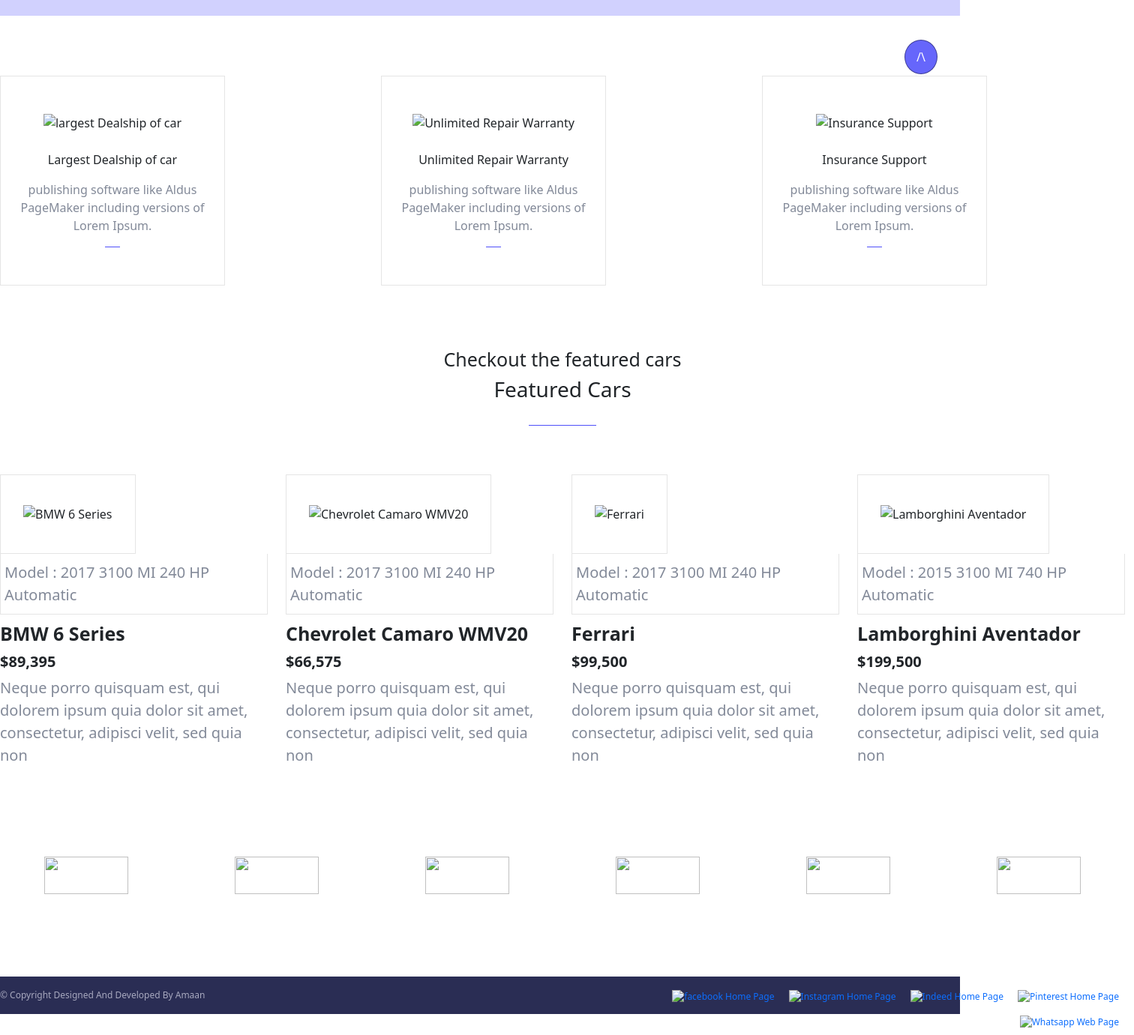
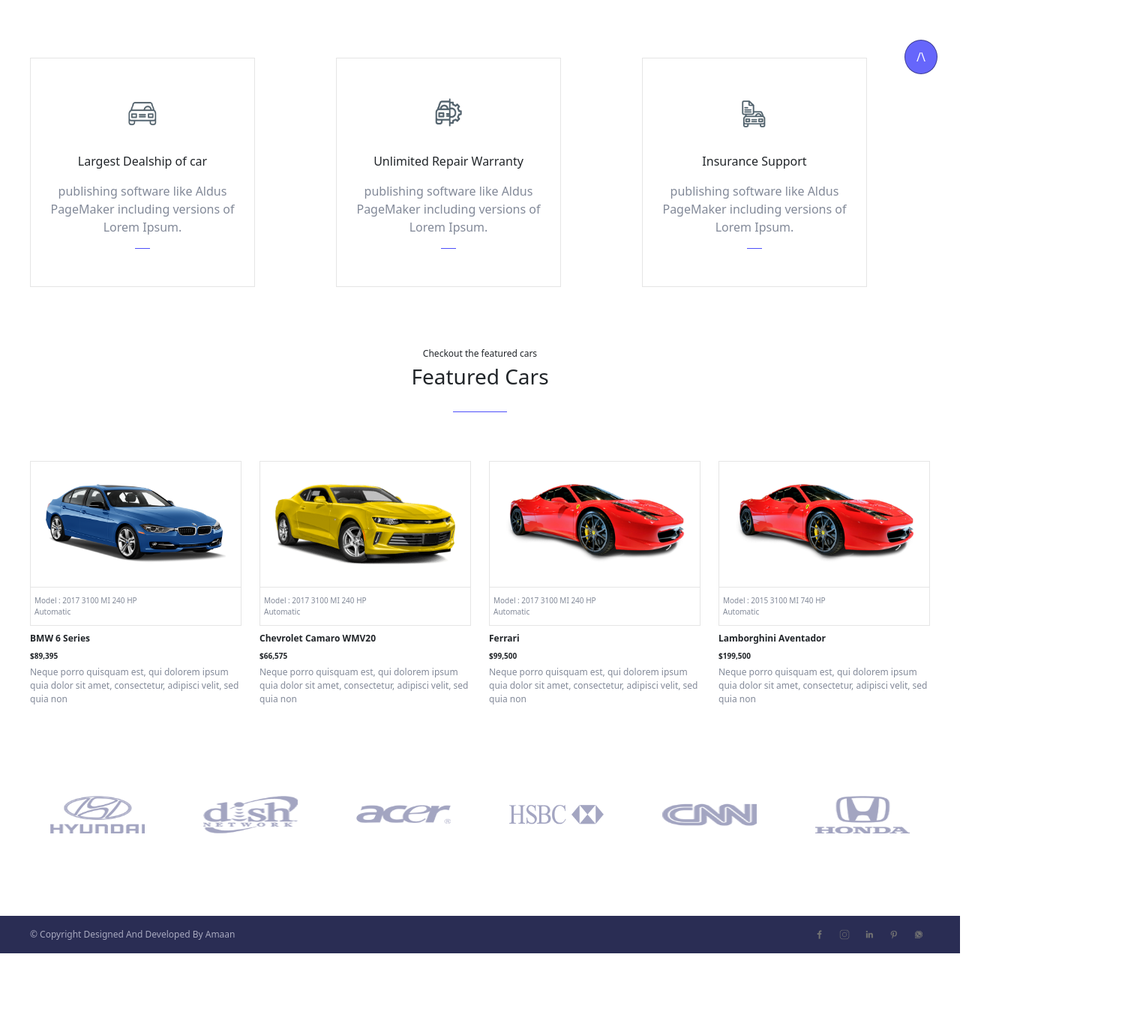
Before and after one commit to Amaanshk06/basic-carvilla, a plain HTML site: page index.html in a window 1280 px wide. Shown: the part 671-2052 px from the top of the page at 75% size, 1512 px wide, since content can reach past the window. After the commit the page ends 1943 px from the top, so only its background shows below. Drawn offline with nearby package versions, Linux system fonts and the light colour scheme; a script that the page names is missing.

Commit message:
initial commit

```diff
--- a/css/style.css
+++ b/css/style.css
@@ -1,6 +1,7 @@
 *{
     padding: 0px;
     margin: 0px;
+    /* overflow-x: hidden; */
 }
 section{
     margin: 50px 0 80px 0;
@@ -40,7 +41,10 @@
 header a{
     text-decoration: none;
     color: white;
-    margin: 0 10px 0 10px;
+    margin: 0 0 0 10px;
+}
+header nav a{
+    margin-left: 90px;
 }
 nav a:hover{
     color: #6666fb;
@@ -51,10 +55,10 @@
     margin-top: 0;
 }
 .banner{
-    background-image: url(../image/images/welcome-hero/welcome-banner.jpg);
+    background-image: url(../images/welcome-hero/welcome-banner.jpg);
     background-size: cover ;
     text-align: center;
-    /* align-content: center; */
+    align-content: center;
     margin-top: -100px;
     width: 100%;
     height: 700px;
@@ -100,7 +104,7 @@
 
 /* card section start */
 .custom-container{
-    width: 1000px;
+    width: 1200px;
     margin: 0 auto ;
 
 }
@@ -229,7 +233,7 @@
 }
 /* footer end */
 
-@media (max-width: 1920px) {
+/* @media (max-width: 1920px) {
     .featured{
         text-align: center;
         margin: 80px 0 100px;
@@ -278,3 +282,5 @@
         color: #828998;
     }
 }
+
+ */
--- a/index.html
+++ b/index.html
@@ -38,7 +38,7 @@
             <h1>get your desired car in reasonable price </h1>
             <p>Lorem ipsum dolor sit amet consectetur adipisicing elit,sed do eiusmod tempor<br>
                 incididunt ut labore etuolore magna aliqua. </p>
-            <a href="https://www.google.com/" target="_blank"><button>Contact Us</button></a>
+            <a href="#" target="_blank"><button>Contact Us</button></a>
         </div>
     </section>
     <main>
@@ -47,7 +47,7 @@
             <section class="row">
                 <div class="col-md-4">
                     <div class="custom-card">
-                        <img src="./image/car.png" alt="largest Dealship of car" title="largest Dealship of car">
+                        <img src="./images/car.png" alt="largest Dealship of car" title="largest Dealship of car">
                         <p>Largest Dealship of car</p>
                         <p class="support">publishing software like Aldus PageMaker including versions of Lorem Ipsum.</p>
                         <hr>
@@ -55,7 +55,7 @@
                 </div>
                 <div class="col-md-4">
                     <div class="custom-card">
-                        <img src="./image/repair.png" alt="Unlimited Repair Warranty" title="Unlimited Repair Warranty">
+                        <img src="./images/repair.png" alt="Unlimited Repair Warranty" title="Unlimited Repair Warranty">
                         <p>Unlimited Repair Warranty</p>
                         <p class="support">publishing software like Aldus PageMaker including versions of Lorem Ipsum.</p>
                         <hr>
@@ -63,7 +63,7 @@
                 </div>
                 <div class="col-md-4">
                     <div class="custom-card">
-                        <img src="./image/insurance.png" alt="Insurance Support" title="Unlimited Repair Warranty">
+                        <img src="./images/insurance.png" alt="Insurance Support" title="Unlimited Repair Warranty">
                         <p>Insurance Support</p>
                         <p class="support">publishing software like Aldus PageMaker including versions of Lorem Ipsum.</p>
                         <hr>
@@ -83,7 +83,7 @@
                     <!-- card 1 -->
                     <div class="col-md-3">
                         <div class="small-card">
-                            <img src="./image/images/new-cars-model/ncm2.png" alt="BMW 6 Series" title="BMW 6 Series">
+                            <img src="./images/new-cars-model/ncm2.png" alt="BMW 6 Series" title="BMW 6 Series">
                             <p class="support">Model : 2017 3100 MI 240 HP <br>Automatic</p>
                         </div>
                         <div class="details">
@@ -97,7 +97,7 @@
                     <!-- card 2 -->
                     <div class="col-md-3">
                         <div class="small-card">
-                            <img src="./image/images/new-cars-model/ncm1.png" alt="Chevrolet Camaro WMV20"
+                            <img src="./images/new-cars-model/ncm1.png" alt="Chevrolet Camaro WMV20"
                                 title="Chevrolet Camaro WMV20">
                             <p class="support">Model : 2017 3100 MI 240 HP <br>Automatic</p>
                         </div>
@@ -112,7 +112,7 @@
                     <!-- card 3 -->
                     <div class="col-md-3">
                         <div class="small-card">
-                            <img src="./image/images/new-cars-model/ncm3.png" alt="Ferrari" title="Ferrari">
+                            <img src="./images/new-cars-model/ncm3.png" alt="Ferrari" title="Ferrari">
                             <p class="support">Model : 2017 3100 MI 240 HP <br>Automatic</p>
                         </div>
                         <div class="details">
@@ -126,7 +126,7 @@
                     <!-- card 4 -->
                     <div class="col-md-3">
                         <div class="small-card">
-                            <img src="./image/images/new-cars-model/ncm3.png" alt=" Lamborghini Aventador" title=" Lamborghini Aventador">
+                            <img src="./images/new-cars-model/ncm3.png" alt=" Lamborghini Aventador" title=" Lamborghini Aventador">
                             <p class="support">Model : 2015 3100 MI 740 HP <br>Automatic</p>
                         </div>
                         <div class="details">
@@ -144,32 +144,32 @@
                 <div class="row">
                     <div class="col-md-2">
                         <div class="client-logo">
-                            <img src="./image/images/brand/br1.png" alt="">
+                            <img src="./images/brand/br1.png" alt="">
                         </div>
                     </div>
                     <div class="col-md-2">
                         <div class="client-logo">
-                            <img src="./image/images/brand/br2.png" alt="">
+                            <img src="./images/brand/br2.png" alt="">
                         </div>
                     </div>
                     <div class="col-md-2">
                         <div class="client-logo">
-                            <img src="./image/images/brand/br3.png" alt="">
+                            <img src="./images/brand/br3.png" alt="">
                         </div>
                     </div>
                     <div class="col-md-2">
                         <div class="client-logo">
-                            <img src="./image/images/brand/br4.png" alt="">
+                            <img src="./images/brand/br4.png" alt="">
                         </div>
                     </div>
                     <div class="col-md-2">
                         <div class="client-logo">
-                            <img src="./image/images/brand/br5.png" alt="">
+                            <img src="./images/brand/br5.png" alt="">
                         </div>
                     </div>
                     <div class="col-md-2">
                         <div class="client-logo">
-                            <img src="./image/images/brand/br6.png" alt="">
+                            <img src="./images/brand/br6.png" alt="">
                         </div>
                     </div>
                 </div>
@@ -185,20 +185,20 @@
                 <div class="col-md-6">
                     <div class="footer-icons">
                         <a href="https://www.facebook.com/login/" target="_blank">
-                            <img src="./image/images/social/facebook.png" alt="facebook Home Page" title="From Meta">
+                            <img src="./images/social/facebook.png" alt="facebook Home Page" title="From Meta">
                         </a>
                         <a href="https://www.instagram.com/accounts/login/?hl=en" target="_blank">
-                            <img src="./image/images/social/instagram.png" alt="Instagram Home Page" title="From Meta">
+                            <img src="./images/social/instagram.png" alt="Instagram Home Page" title="From Meta">
                         </a>
                         <a href="https://secure.indeed.com/auth" target="_blank">
-                            <img src="./image/images/social/indeed.png" alt="Indeed Home Page" title="Indeed Home Page">
+                            <img src="./images/social/indeed.png" alt="Indeed Home Page" title="Indeed Home Page">
                         </a>
                         <a href="https://in.pinterest.com/login/" target="_blank">
-                            <img src="./image/images/social/pinterest.png" alt="Pinterest Home Page"
+                            <img src="./images/social/pinterest.png" alt="Pinterest Home Page"
                                 title="Pinterest Home Page">
                         </a>
                         <a href="https://web.whatsapp.com/" target="_blank">
-                            <img src="./image/images/social/whatsapp.png" alt="Whatsapp Web Page"
+                            <img src="./images/social/whatsapp.png" alt="Whatsapp Web Page"
                                 title="Whatsapp Web Page">
                         </a>
                     </div>
```
